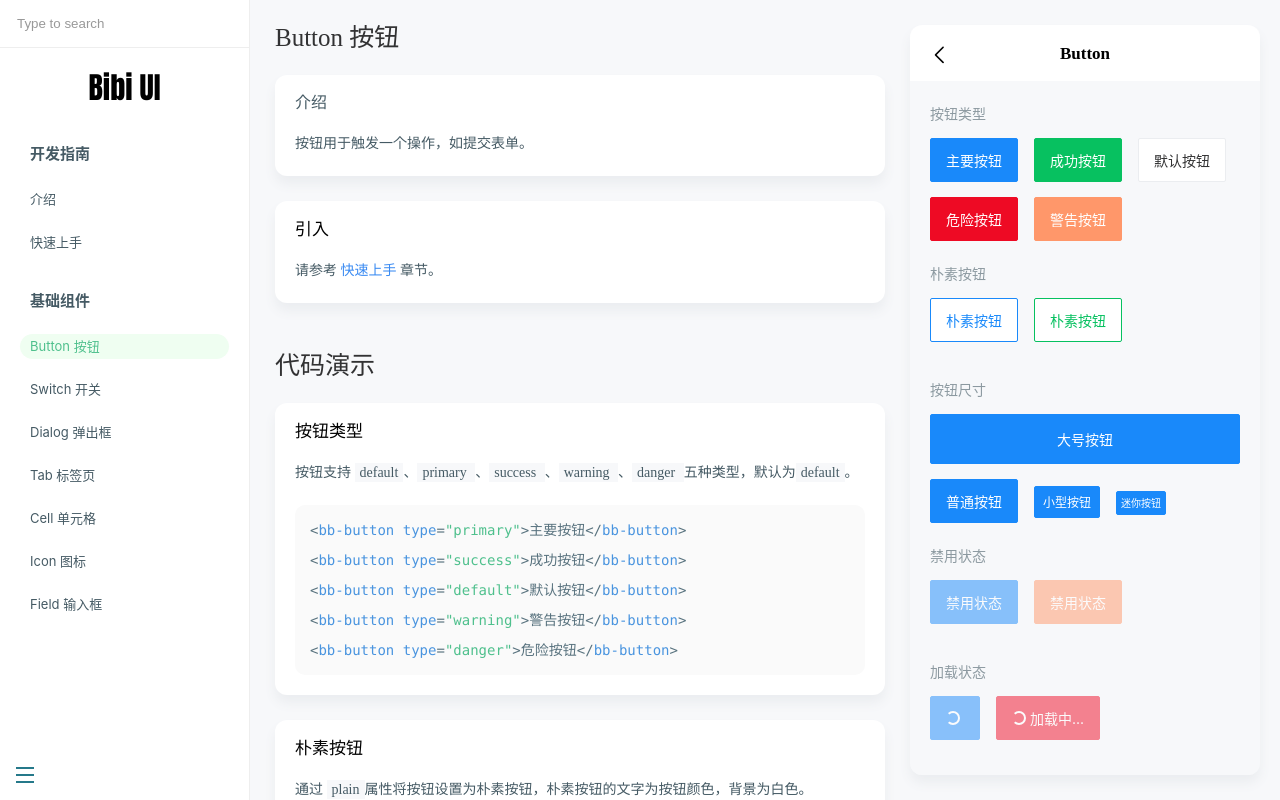
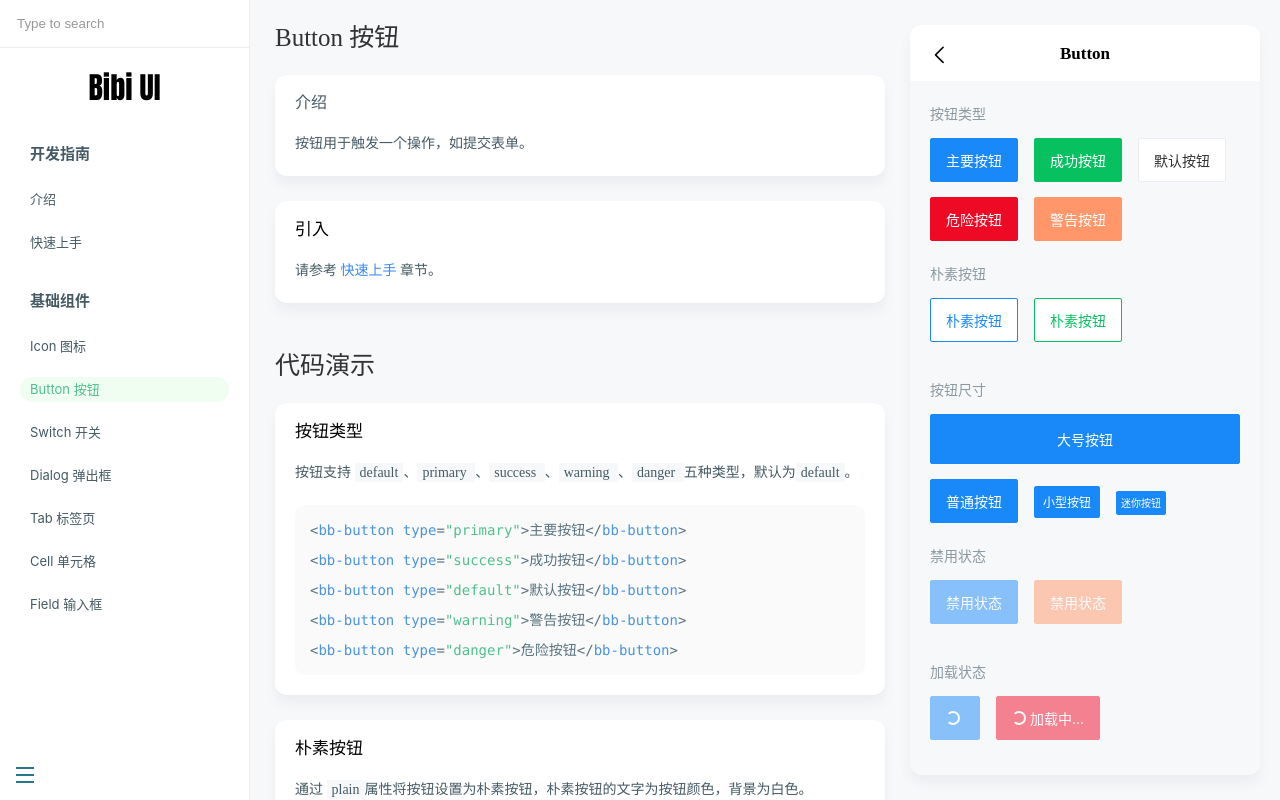
Before and after one commit to chenxuba/bibiui, a Vue app: page /#/doc/button in a window 1280 px wide. Built offline with nearby package versions, Linux system fonts and the light colour scheme.

Commit message:
调整导航位置

```diff
--- a/src/components/Common/leftNav.vue
+++ b/src/components/Common/leftNav.vue
@@ -40,12 +40,12 @@ import { reactive } from "vue"
 export default {
   setup() {
     const list1 = reactive([
+      { url: "/doc/icon", name: "Icon 图标" },
       { url: "/doc/button", name: "Button 按钮" },
       { url: "/doc/switch", name: "Switch 开关" },
       { url: "/doc/dialog", name: "Dialog 弹出框" },
       { url: "/doc/tab", name: "Tab 标签页" },
       { url: "/doc/cell", name: "Cell 单元格" },
-      { url: "/doc/icon", name: "Icon 图标" },
       { url: "/doc/field", name: "Field 输入框" }
     ])
     return { list1 }
--- a/src/components/Common/rightNav.vue
+++ b/src/components/Common/rightNav.vue
@@ -30,12 +30,12 @@ export default {
   },
   setup() {
     const list = reactive([
+      { url: "/doc/icon", name: "Icon 图标" },
       { url: "/doc/button", name: "Button 按钮" },
       { url: "/doc/switch", name: "Switch 开关" },
       { url: "/doc/dialog", name: "Dialog 弹出框" },
       { url: "/doc/tab", name: "Tab 标签页" },
       { url: "/doc/cell", name: "Cell 单元格" },
-      { url: "/doc/icon", name: "Icon 图标" },
       { url: "/doc/field", name: "Field 输入框" }
     ])
     return { list }
```
